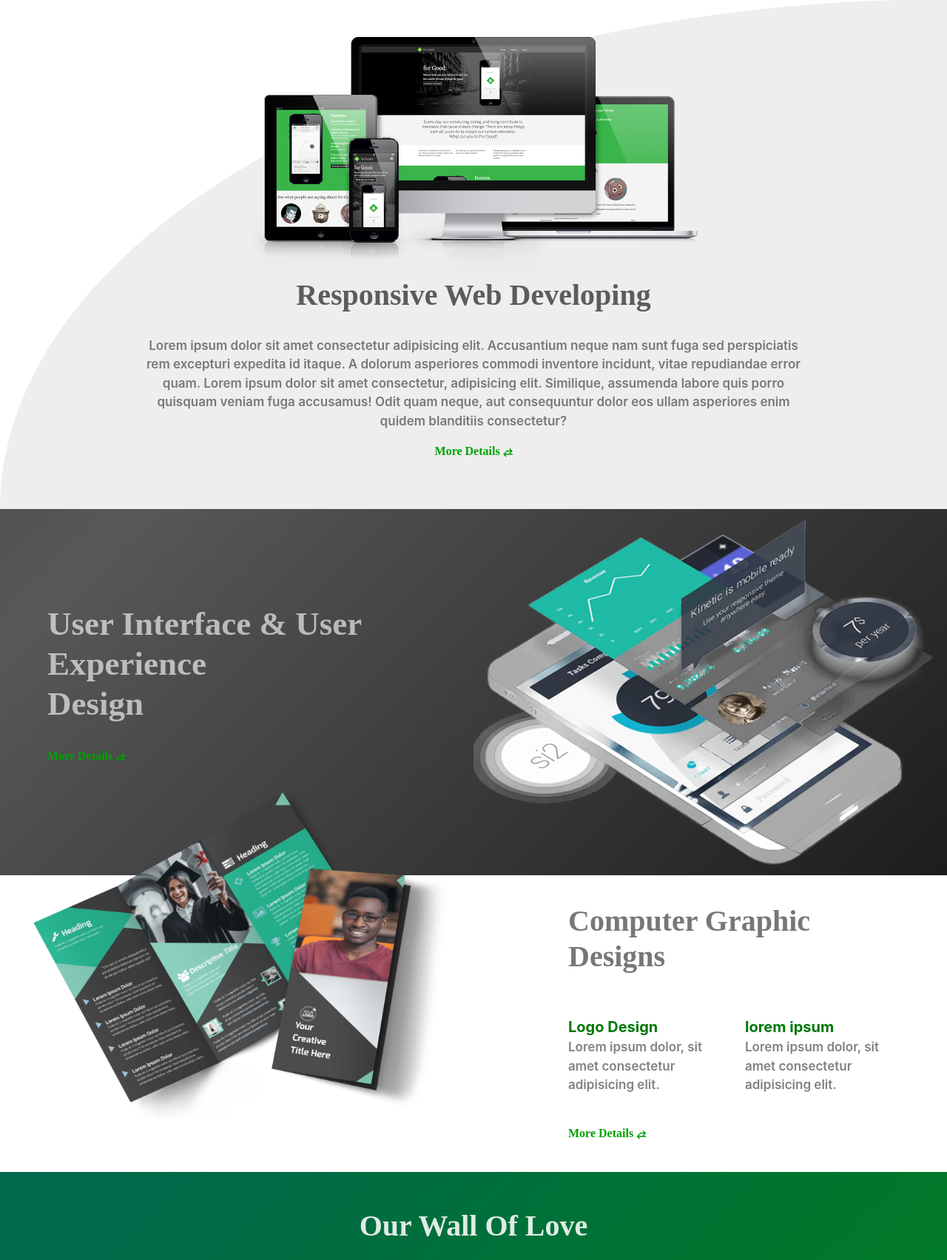
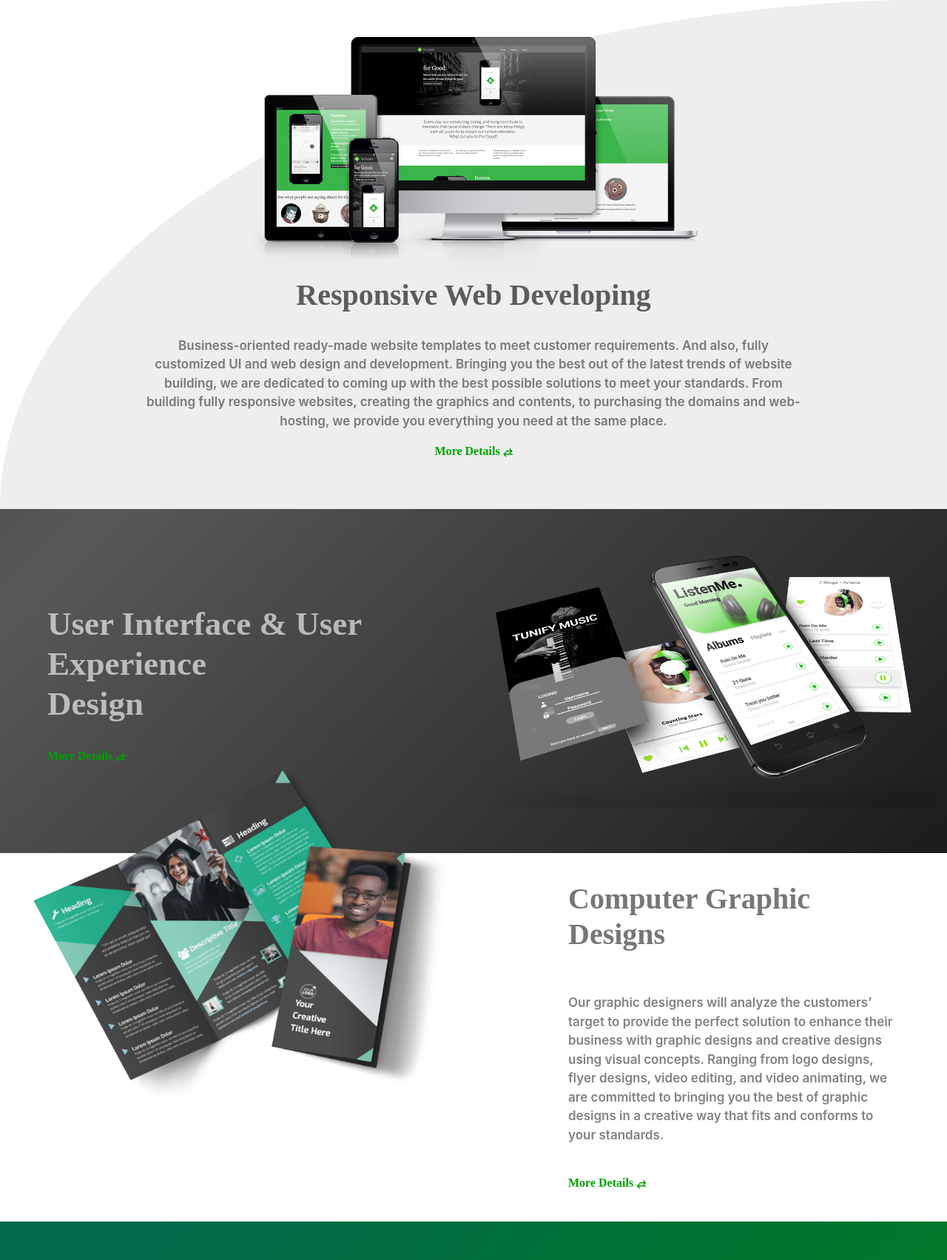
Before and after one commit to Ruchirakavinda/SQNC-Creators-Website, a PHP site: page /php/index.php in a window 1280 px wide; the page is wider, and only the part inside the window is pictured. Shown: the part 2061-3764 px from the top of that part at 74% size. Run offline with PHP 8.4, Linux system fonts and the light colour scheme.

Commit message:
Home page contents and images updated

```diff
--- a/css/home2.css
+++ b/css/home2.css
@@ -115,7 +115,7 @@
 .buttoncover
 {
   width: 200px;
-  background-color: rgba(0, 165, 27, 0.712);
+  background-color: #30A945;
   color: rgba(255, 255, 255, 0.733);
   border-radius: 20px;
   /*border-left: 5px solid rgba(255, 255, 255, 0.61);
@@ -147,6 +147,17 @@
   box-shadow: 15px 10px 15px rgba(0, 0, 0, 0.479);
 
 }
+@media only screen and (min-width : 1540px) {
+  .vd1
+{
+  max-width: 90%;
+  margin-bottom: -10%;
+  box-shadow: 15px 10px 15px rgba(0, 0, 0, 0.479);
+
+}
+
+}
+
 @media only screen and (max-width : 1200px) {
 
   .vd1
@@ -458,3 +469,24 @@
   transition: 0.5s;
   border: 2px solid rgba(0, 119, 36, 0.76);
 }
+.coverslide
+{
+  min-height: 150px;
+}
+@media only screen and (max-width : 992px) {
+  .buttonfeed
+  {
+    width: 200px;
+    background-color: rgba(0, 126, 21, 0.836);
+    color: rgb(255, 255, 255);
+    border-radius: 5px;
+    border: 2px solid rgb(0, 153, 13);
+    transition: 1s;
+    padding: 10px;
+    text-align: center;
+    margin-bottom: 70px;
+
+
+
+  }
+}
--- a/php/footer.php
+++ b/php/footer.php
@@ -1,6 +1,21 @@
 
 
      <!-- Footer -->
+     <div>
+      <svg class="waves" xmlns="http://www.w3.org/2000/svg" xmlns:xlink="http://www.w3.org/1999/xlink"
+      viewBox="0 24 150 28" preserveAspectRatio="none" shape-rendering="auto">
+      <defs>
+      <path id="gentle-wave" d="M-160 44c30 0 58-18 88-18s 58 18 88 18 58-18 88-18 58 18 88 18 v44h-352z" />
+      </defs>
+      <g class="parallax">
+      <use xlink:href="#gentle-wave" x="48" y="0" fill="#30a94456" />
+      <use xlink:href="#gentle-wave" x="48" y="3" fill="#30a94456"/>
+      <use xlink:href="#gentle-wave" x="48" y="5" fill="#30A945" />
+      <use xlink:href="#gentle-wave" x="48" y="7" fill="#30a94456" />
+      </g>
+      </svg>
+      </div>
+</div>
      <div class="head" id="footer">
 
     <!-- </div>
@@ -58,7 +73,7 @@
                       </form>
                 </div>
                 <div class="col-12 col-lg-4 col-md-12 col-sm-12">
-                    <p><img id="Footer-Img" src="..."></p>
+                    <img class="img-fluid mx-auto mt-5"  src="../images/footer2.png" style="width:500px">
                 </div>
             </div>
         </div>
--- a/php/index.php
+++ b/php/index.php
@@ -52,26 +52,37 @@
 
     <div class="col-xl-6 col-sm-12" style="padding-top: 7%;overflow: hidden;" >
 
-      <p class="slog2" data-aos="fade-right" data-aos-delay="500" data-aos-duration="1000" ><br>Sequence Creaters<br><span style="font-size: 50px;font-weight: 700;color: rgba(0, 161, 35, 0.877);">We Create The Standards</span></p><br><br>
+      <p class="slog2" data-aos="fade-right" data-aos-delay="500" data-aos-duration="1000" ><br>Sequence Creators<br><span style="font-size: 50px;font-weight: 700;color: #30A945;">We Create The Standards</span></p><br><br>
 
 
       <div style="color: rgba(255, 255, 255, 0.767); background-color: rgba(255, 255, 255, 0);padding: 0px; width: 80%;border-left: 5px solid rgba(255, 255, 255, 0);border-right: 5px solid rgba(255, 255, 255, 0);font-weight: 600;border-radius: 20px;padding-left: 10%;" class="" >
 
         <div id="carouselExampleControls" class="carousel slide" data-ride="carousel"data-aos="fade-right" data-aos-delay="900" data-aos-duration="1000">
         <div class="carousel-inner" style="font-family: -apple-system, BlinkMacSystemFont, 'Segoe UI', Roboto, Oxygen, Ubuntu, Cantarell, 'Open Sans', 'Helvetica Neue', sans-serif;">
-          <div class="carousel-item active" style="transition: 2s;">
-            <h2>UI UX Design 03</h2>
+          <div class="carousel-item active coverslide" style="transition: 2s;">
+            <h2>UI UX Design</h2>
 
-        01 Lorem ipsum dolor sit, amet consectetur adipisicing elit. Quae cumque similique sint eligendi delectus, labore quia corporis architecto sapiente aliquam et dolores quidem, accusantium provident reprehenderit, eius autem sit praesentium!
+            We create stunning and interactive UI designs with maximum User Experience to provide you the best quality designs. We are a well-qualified team of designers dedicated to meet your expectations and imaginations.
           </div>
-          <div class="carousel-item" style="transition: 2s;">
-            <h2>UI UX Design 03</h2>
-            02 Lorem ipsum dolor sit, amet consectetur adipisicing elit. Quae cumque similique sint eligendi delectus, labore quia corporis architecto sapiente aliquam et dolores quidem, accusantium provident reprehenderit, eius autem sit praesentium!
+          <div class="carousel-item coverslide" style="transition: 2s;">
+            <h2>Web Development</h2>
+
+Need a medium to showcase your products? Our expertise in web development will improve your business through an impressive website. We build highly guaranteed and well-maintained websites with the explicit purpose of supporting your marketing efforts.
+
           </div>
-          <div class="carousel-item" style="transition: 2s;">
-            <h2>UI UX Design 03</h2>
+          <div class="carousel-item coverslide" style="transition: 2s;">
+            <h2>Graphic Designing</h2>
 
-        03 Lorem ipsum dolor sit, amet consectetur adipisicing elit. Quae cumque similique sint eligendi delectus, labore quia corporis architecto sapiente aliquam et dolores quidem, accusantium provident reprehenderit, eius autem sit praesentium!
+
+From Logo Designs, Illustration, and Flyer Designs to Video Editing, we are ready to meet the standards of your expectation. Our well-trained and passionate designers will work miracles on your dream designs to make them come true.
+
+          </div>
+          <div class="carousel-item coverslide" style="transition: 2s;">
+            <h2>Content Writing</h2>
+
+A panel of dedicated and hardworking individuals, ready to supply you with the best quality and unique content. Copywriting, Content Writing, Creative Writing, Blog Content, and much more options right here at the same place.
+
+
           </div>
         </div>
         <br><br>
@@ -110,12 +121,10 @@
 <div class="row " style="padding-top: 50px;">
 <div class="col-xl-6 col-sm-12" style="padding-left: 5%;" data-aos="fade-up" data-aos-delay="500" data-aos-duration="1000" ><br><br>
 <h1 class="topic">
-  Welcome SQNC (Pvt) Ltd
+  Welcome to Sequence Creators
 </h1><br>
 <p class="cont" data-aos="fade-up" data-aos-delay="400" data-aos-duration="1000">
-  We are one of the industry pioneers in providing the highest quality ERP solutions, HRM software, and Web solutions. We are serving reputed companies, industries, and individuals by providing adequate and efficient IT infrastructure and software solutions.
-
-  We are contributing to the sustainable growth of numerous businesses, both local and international, providing effective and efficient IT infrastructure and software solutions.
+Sequence is a team of tech enthusiasts dedicated to providing you with the best web solutions and designs. Join hands with us to experience quality services at the best rates. We provide you with a wide array of services to meet your expectations using the latest technology. Sequence is dedicated to giving you the best customer service with stunning solutions for your problems. So, feel free to contact us. We create the standards!
 </p>
 
 <br>
@@ -177,7 +186,7 @@
       Responsive Web Developing
     </h1><br>
     <p class="mx-auto cont" style="width: 70%;" data-aos="fade-up" data-aos-delay="400" data-aos-duration="1000">
-      Lorem ipsum dolor sit amet consectetur adipisicing elit. Accusantium neque nam sunt fuga sed perspiciatis rem excepturi expedita id itaque. A dolorum asperiores commodi inventore incidunt, vitae repudiandae error quam. Lorem ipsum dolor sit amet consectetur, adipisicing elit. Similique, assumenda labore quis porro quisquam veniam fuga accusamus! Odit quam neque, aut consequuntur dolor eos ullam asperiores enim quidem blanditiis consectetur?
+    Business-oriented ready-made website templates to meet customer requirements. And also, fully customized UI and web design and development. Bringing you the best out of the latest trends of website building, we are dedicated to coming up with the best possible solutions to meet your standards. From building fully responsive websites, creating the graphics and contents, to purchasing the domains and web-hosting, we provide you everything you need at the same place.
       <br>
       <p data-aos="fade-up" data-aos-delay="300" data-aos-duration="1000"><a href="services.php" class="more"> More Details <span style="font-weight: 900;">&#10564</span> </a></p>
     </p>
@@ -196,8 +205,8 @@
 
   </div>
 
-    <div class="col-xl-6 col-sm-12" style="padding: 0px;text-align: right; overflow: hidden;" >
-<img src="../images/uiux.png" alt="" class="img-fluid "data-aos="fade-up" data-aos-delay="400" data-aos-duration="1000" >
+    <div class="col-xl-6 col-sm-12" style="padding-top: 3%;text-align: right; overflow: hidden;" >
+<img src="../images/ui.png" alt="" class="img-fluid "data-aos="fade-up" data-aos-delay="400" data-aos-duration="1000" >
     </div>
 </div>
 </div>
@@ -210,16 +219,15 @@
       <h1 class="topic" style="color: rgba(37, 37, 37, 0.623);" data-aos="fade-up" data-aos-delay="200" data-aos-duration="1000">Computer Graphic <br> Designs</h1><br><br>
 
       <div class="row" data-aos="fade-up" data-aos-delay="300" data-aos-duration="1000">
-        <div class="col-6 cont" style="font-size: 20px;color: rgb(0, 119, 6);font-weight: 700;">
-           Logo Design
-          <br><p class="cont">
-            Lorem ipsum dolor, sit amet consectetur adipisicing elit.
+        <div class="col-12 cont" style="font-size: 20px;color: rgb(0, 119, 6);font-weight: 700;">
+          <p class="cont">
+          Our graphic designers will analyze the customers’ target to provide the perfect solution to enhance their business with graphic designs and creative designs using visual concepts. Ranging from logo designs, flyer designs, video editing, and video animating, we are committed to bringing you the best of graphic designs in a creative way that fits and conforms to your standards.
           </p></div>
-        <div class="col-6 cont" style="font-size: 20px;color: rgb(0, 119, 6);font-weight: 700;">
+        <!--div class="col-6 cont" style="font-size: 20px;color: rgb(0, 119, 6);font-weight: 700;">
           lorem ipsum
           <br><p class="cont">
             Lorem ipsum dolor, sit amet consectetur adipisicing elit.
-          </p></div>
+          </p></div-->
       </div><br>
       <p data-aos="fade-up" data-aos-delay="200" data-aos-duration="1000"><a href="services.php" class="more"> More Details <span style="font-weight: 900;">&#10564</span> </a></p>
       <br>
@@ -283,7 +291,7 @@
 </div>
 </div>
  </div>
-<div class="container-fluid" style="padding: 3% 5% 8% 5%;border-radius:100% 0% 100% 0% / 100% 100% 0% 0%  ;background-color: rgba(0, 0, 0, 0.055);">
+<div class="container-fluid" style="padding: 3% 5% 8% 5%;border-radius:100% 0% 100% 0% / 100% 100% 0% 0%  ;background-color: rgba(0, 0, 0, 0.055);margin-bottom:-80px">
   <div class="row" data-aos="fade-up" data-aos-delay="200" data-aos-duration="1000" >
     <div class="col-sm-12 col-md-12 col-lg-8 col-xl-8" >
       <h1 class="topic" style="font-size: 5vh;" >Leave a feedback about our work . . .</h1>
```
Also changed, not shown: css/services.css (+49 -0 lines), images/footer.svg (added), images/footer2.png (added), images/ui.png (added).
